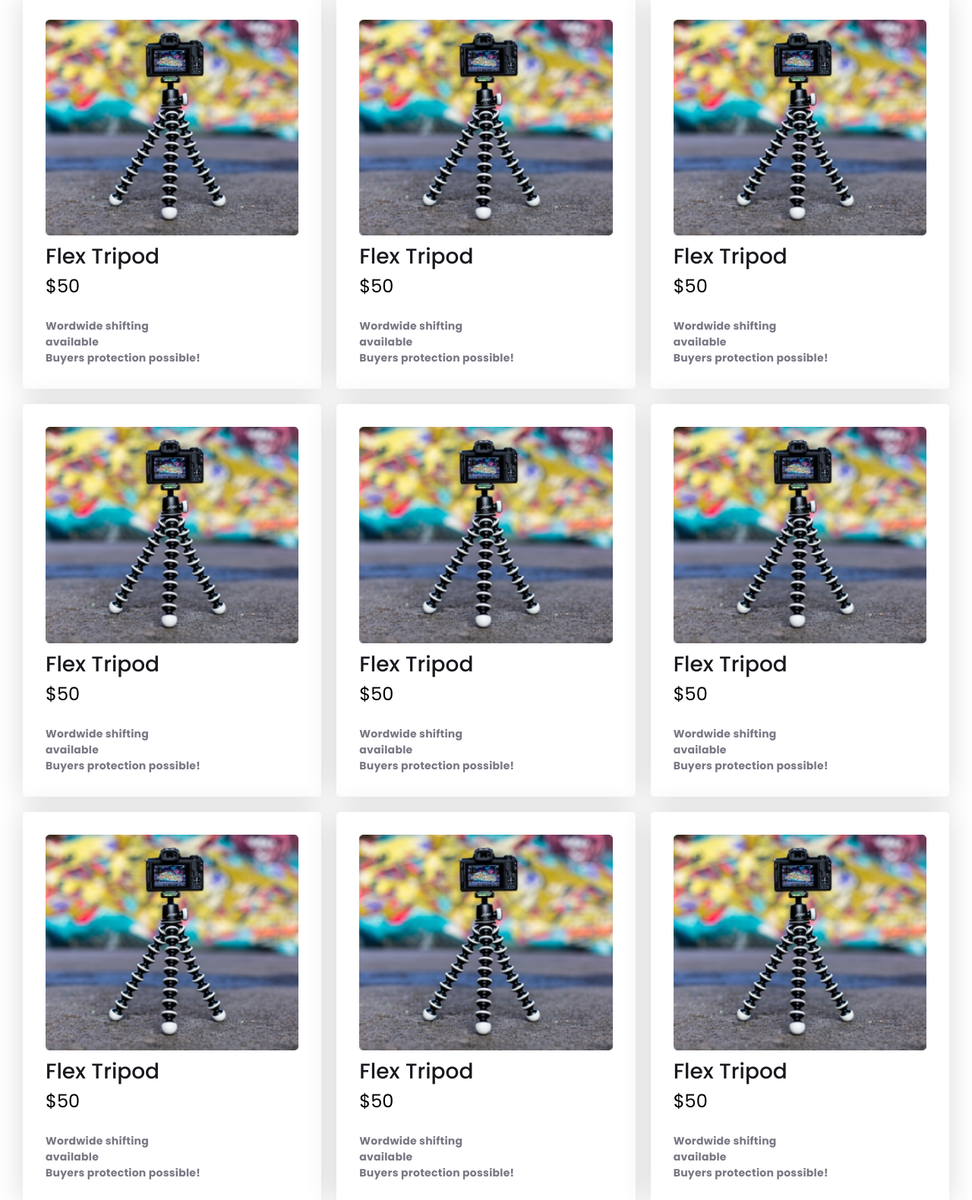
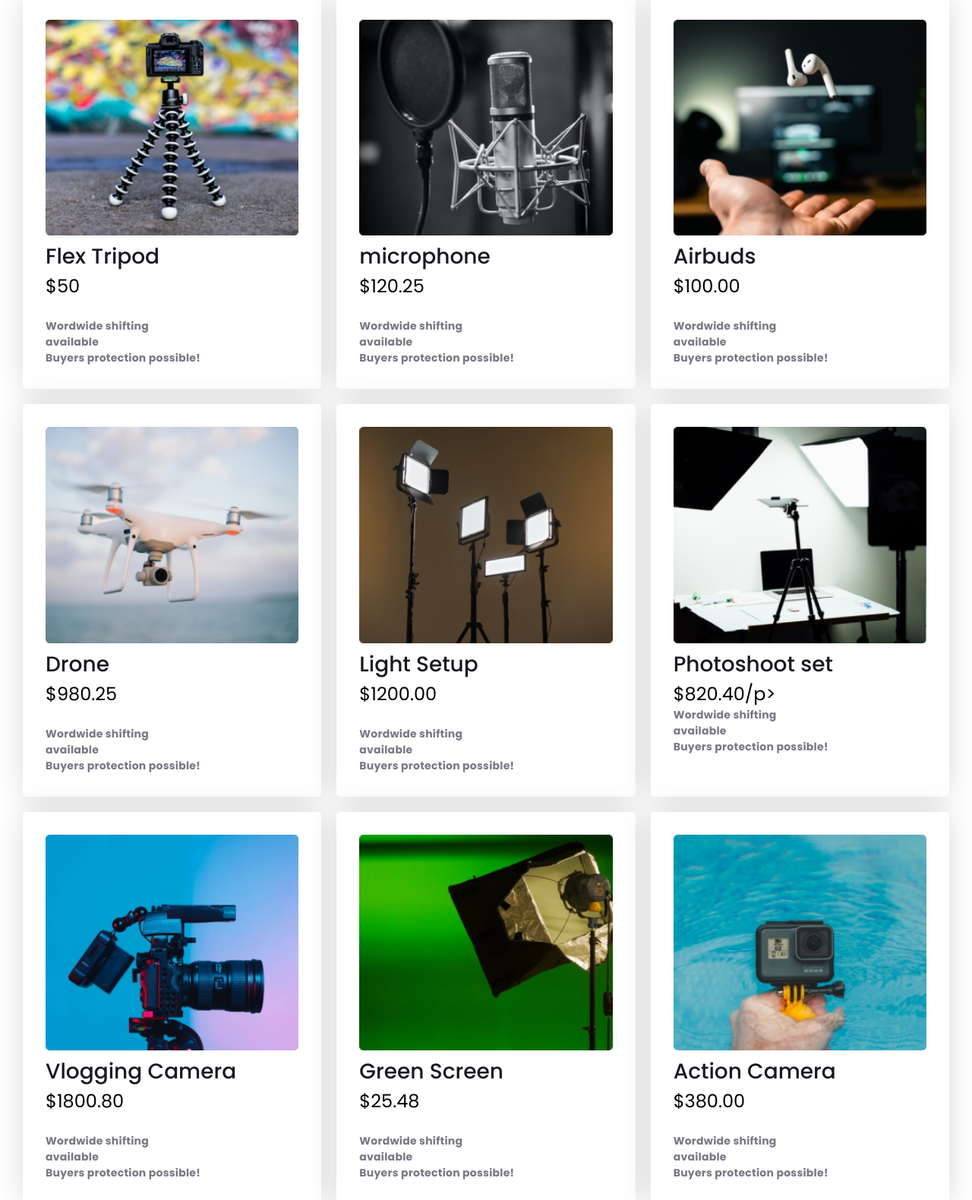
Before and after one commit to Ahsanul-Islam-083/Influencer-Gear-website, a plain HTML site: page index.html in a window 1280 px wide. Shown: the part 887-2467 px from the top of the page at 76% size. Drawn offline with Linux system fonts and the light colour scheme.

```diff
--- a/index.html
+++ b/index.html
@@ -67,58 +67,58 @@
                         <p class="product-details">Wordwide shifting <br> available <br> Buyers protection possible!</p>
                     </div>
                     <div class="product-card">
-                        <img src="images/tripod.png" alt="">
-                        <h4 class="product-name">Flex Tripod</h4>
-                        <p class="product-price">$50</p>
+                        <img src="images/mic.png" alt="">
+                        <h4 class="product-name">microphone</h4>
+                        <p class="product-price">$120.25</p>
                         <img class="rating" src="logos/Rating Stars/4.5.png" alt="">
                         <p class="product-details">Wordwide shifting <br> available <br> Buyers protection possible!</p>
                     </div>
                     <div class="product-card">
-                        <img src="images/tripod.png" alt="">
-                        <h4 class="product-name">Flex Tripod</h4>
-                        <p class="product-price">$50</p>
+                        <img src="images/airpod.png" alt="">
+                        <h4 class="product-name">Airbuds</h4>
+                        <p class="product-price">$100.00</p>
                         <img class="rating" src="logos/Rating Stars/4.5.png" alt="">
                         <p class="product-details">Wordwide shifting <br> available <br> Buyers protection possible!</p>
                     </div>
                     <div class="product-card">
-                        <img src="images/tripod.png" alt="">
-                        <h4 class="product-name">Flex Tripod</h4>
-                        <p class="product-price">$50</p>
+                        <img src="images/drone.png" alt="">
+                        <h4 class="product-name">Drone</h4>
+                        <p class="product-price">$980.25</p>
                         <img class="rating" src="logos/Rating Stars/4.5.png" alt="">
                         <p class="product-details">Wordwide shifting <br> available <br> Buyers protection possible!</p>
                     </div>
                     <div class="product-card">
-                        <img src="images/tripod.png" alt="">
-                        <h4 class="product-name">Flex Tripod</h4>
-                        <p class="product-price">$50</p>
+                        <img src="images/lights.png" alt="">
+                        <h4 class="product-name">Light Setup</h4>
+                        <p class="product-price">$1200.00</p>
                         <img class="rating" src="logos/Rating Stars/4.5.png" alt="">
                         <p class="product-details">Wordwide shifting <br> available <br> Buyers protection possible!</p>
                     </div>
                     <div class="product-card">
-                        <img src="images/tripod.png" alt="">
-                        <h4 class="product-name">Flex Tripod</h4>
-                        <p class="product-price">$50</p>
+                        <img src="images/setup.png" alt="">
+                        <h4 class="product-name">Photoshoot set</h4>
+                        <p class="product-price">$820.40/p>
                         <img class="rating" src="logos/Rating Stars/4.5.png" alt="">
                         <p class="product-details">Wordwide shifting <br> available <br> Buyers protection possible!</p>
                     </div>
                     <div class="product-card">
-                        <img src="images/tripod.png" alt="">
-                        <h4 class="product-name">Flex Tripod</h4>
-                        <p class="product-price">$50</p>
+                        <img src="images/camera.png" alt="">
+                        <h4 class="product-name">Vlogging Camera</h4>
+                        <p class="product-price">$1800.80</p>
                         <img class="rating" src="logos/Rating Stars/4.5.png" alt="">
                         <p class="product-details">Wordwide shifting <br> available <br> Buyers protection possible!</p>
                     </div>
                     <div class="product-card">
-                        <img src="images/tripod.png" alt="">
-                        <h4 class="product-name">Flex Tripod</h4>
-                        <p class="product-price">$50</p>
+                        <img src="images/single-light.png" alt="">
+                        <h4 class="product-name">Green Screen</h4>
+                        <p class="product-price">$25.48</p>
                         <img class="rating" src="logos/Rating Stars/4.5.png" alt="">
                         <p class="product-details">Wordwide shifting <br> available <br> Buyers protection possible!</p>
                     </div>
                     <div class="product-card">
-                        <img src="images/tripod.png" alt="">
-                        <h4 class="product-name">Flex Tripod</h4>
-                        <p class="product-price">$50</p>
+                        <img src="images/action.png" alt="">
+                        <h4 class="product-name">Action Camera</h4>
+                        <p class="product-price">$380.00</p>
                         <img class="rating" src="logos/Rating Stars/4.5.png" alt="">
                         <p class="product-details">Wordwide shifting <br> available <br> Buyers protection possible!</p>
                     </div>
--- a/style.css
+++ b/style.css
@@ -34,7 +34,7 @@
 }
 
 nav .nav-tile {
-    font-size: 1.5rem;
+    font-size: 1.6rem;
     font-weight: 700;
 }
 
@@ -275,14 +275,14 @@
 
     header,
     .banner .banner-content {
-        padding: 20px;
+        padding: 10px;
     }
     .banner .banner-content{
         text-align: center;
         order: 1;
     }
     .banner .banner-title{
-        font-size: 2.5rem;
+        font-size: 1.7rem;
     }
     .banner .banner-tex{
         text-align: center;
@@ -297,6 +297,9 @@
 
     nav .navber li {
         margin-right: 10px;
+    }
+    .navber li a{
+        font-size: .965rem;
     }
 
     .sponsores .sponsre-img {
```
